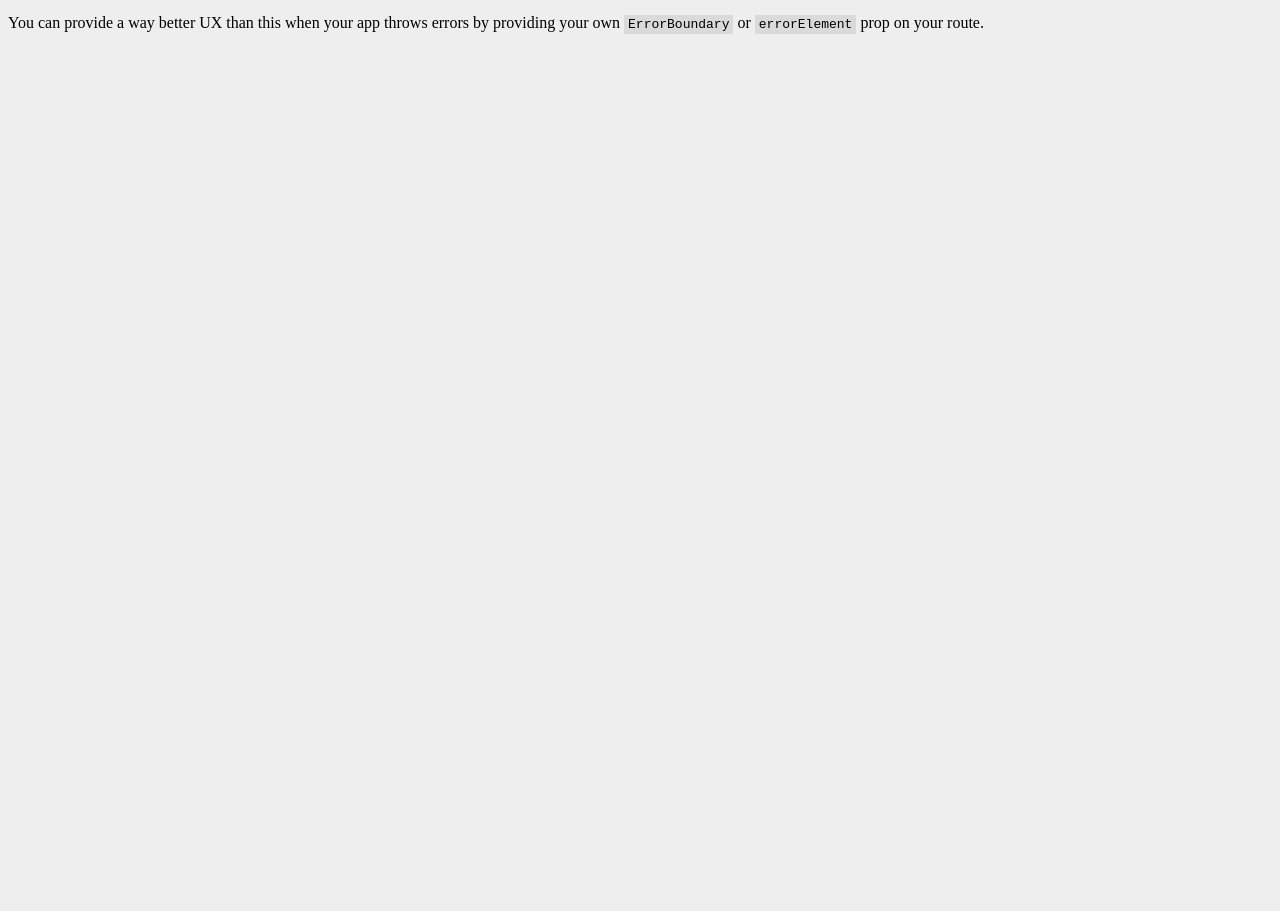
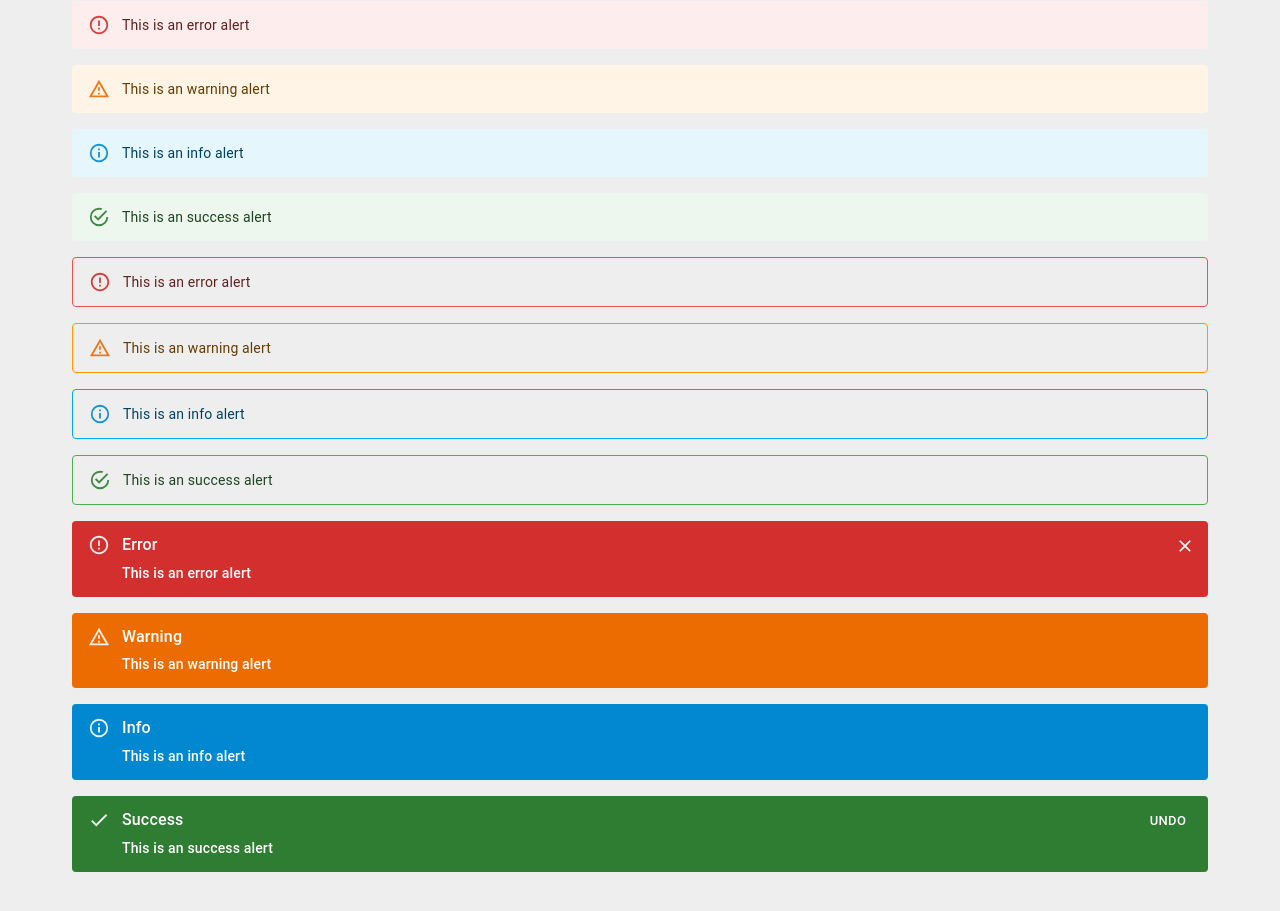
Before and after one commit to DonOhhhh/React-MUI-Tutorials, a React (Vite) app: page /alert in a window 1280 px wide. Before the commit this address had no page. Shown: the part 129-1040 px from the top of the page. Before the commit the page ends 800 px from the top, so only its background shows below. Built offline with nearby package versions, Linux system fonts and the light colour scheme.

Commit message:
feat : Alert

```diff
--- a/src/components/Links.tsx
+++ b/src/components/Links.tsx
@@ -28,6 +28,7 @@
         { link: "/chip", text: "Chip" },
         { link: "/tooltip", text: "Tooltip" },
         { link: "/table", text: "Table" },
+        { link: "/alert", text: "Alert" },
     ];
 
     return (
--- /dev/null
+++ b/src/components/MuiAlert.tsx
@@ -0,0 +1,56 @@
+import { Check } from "@mui/icons-material";
+import { Alert, AlertTitle, Button, Stack } from "@mui/material";
+``;
+export const MuiAlert = () => {
+    return (
+        <Stack spacing={2}>
+            <Alert severity="error">This is an error alert</Alert>
+            <Alert severity="warning">This is an warning alert</Alert>
+            <Alert severity="info">This is an info alert</Alert>
+            <Alert severity="success">This is an success alert</Alert>
+
+            <Alert variant="outlined" severity="error">
+                This is an error alert
+            </Alert>
+            <Alert variant="outlined" severity="warning">
+                This is an warning alert
+            </Alert>
+            <Alert variant="outlined" severity="info">
+                This is an info alert
+            </Alert>
+            <Alert variant="outlined" severity="success">
+                This is an success alert
+            </Alert>
+
+            <Alert
+                variant="filled"
+                severity="error"
+                onClose={() => alert("Close alert")}
+            >
+                <AlertTitle>Error</AlertTitle>
+                This is an error alert
+            </Alert>
+            <Alert variant="filled" severity="warning">
+                <AlertTitle>Warning</AlertTitle>
+                This is an warning alert
+            </Alert>
+            <Alert variant="filled" severity="info">
+                <AlertTitle>Info</AlertTitle>
+                This is an info alert
+            </Alert>
+            <Alert
+                variant="filled"
+                severity="success"
+                icon={<Check fontSize="inherit" />}
+                action={
+                    <Button color="inherit" size="small">
+                        UNDO
+                    </Button>
+                }
+            >
+                <AlertTitle>Success</AlertTitle>
+                This is an success alert
+            </Alert>
+        </Stack>
+    );
+};
--- a/src/main.tsx
+++ b/src/main.tsx
@@ -27,6 +27,7 @@
 import { MuiChip } from "./components/MuiChip.tsx";
 import { MuiTooltip } from "./components/MuiTooltip.tsx";
 import { MuiTable } from "./components/MuiTable.tsx";
+import { MuiAlert } from "./components/MuiAlert.tsx";
 
 const router = createBrowserRouter([
     {
@@ -137,6 +138,10 @@
                 path: "/table",
                 element: <MuiTable />,
             },
+            {
+                path: "/alert",
+                element: <MuiAlert />,
+            },
         ],
     },
 ]);
```
